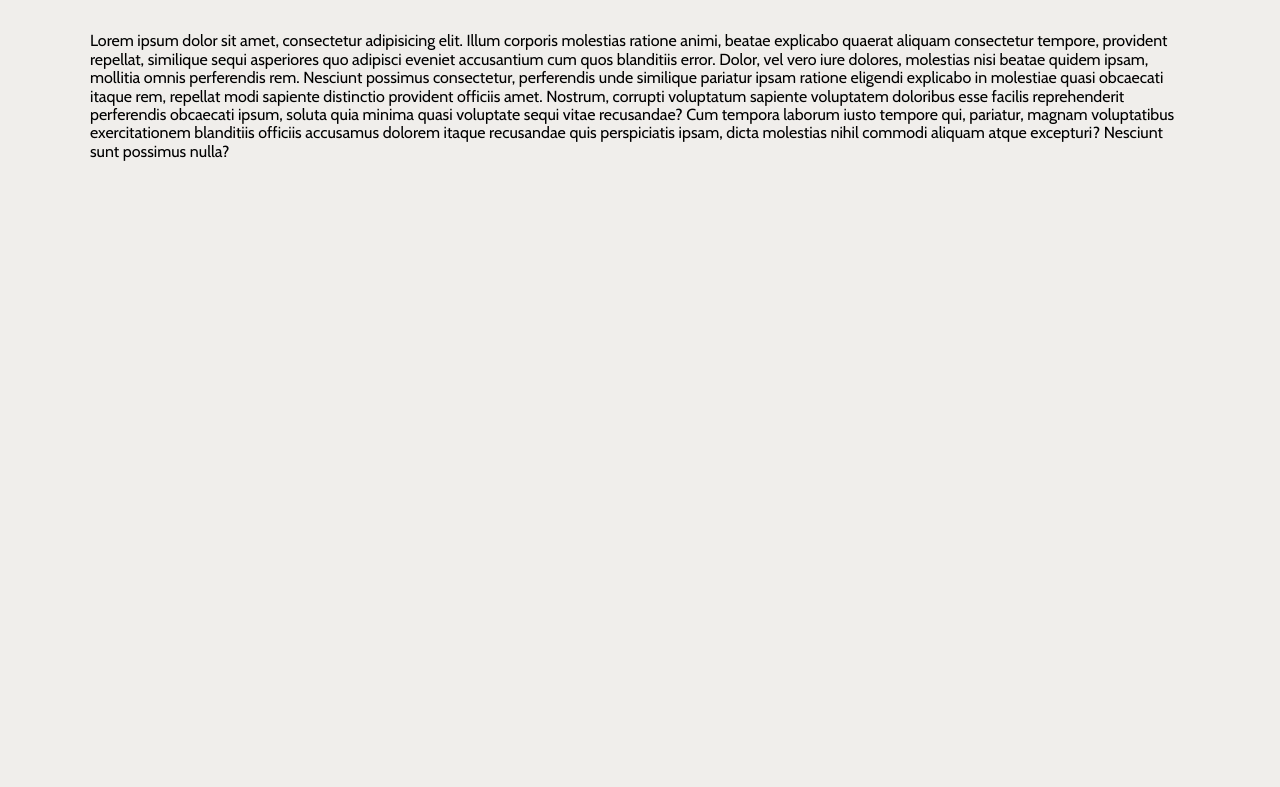
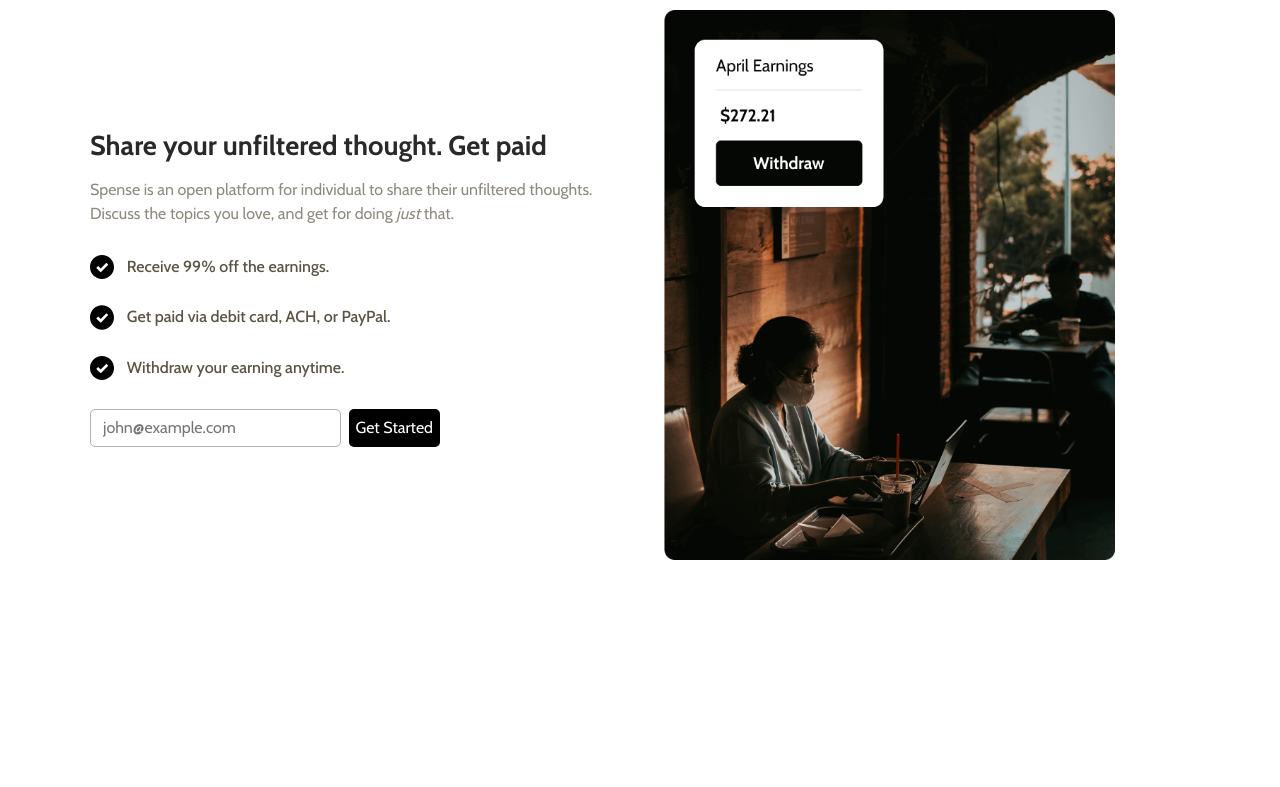
Before and after one commit to Takata21/Spence, a plain HTML site: page index.html in a window 1280 px wide. Shown: the part 88-875 px from the top of the page. Drawn offline with nearby package versions, Linux system fonts and the light colour scheme.

Commit message:
header done

```diff
--- a/index.html
+++ b/index.html
@@ -61,18 +61,45 @@
         </header>
         <main>
             <section class="hero">
-                Lorem ipsum dolor sit amet, consectetur adipisicing elit. Illum corporis molestias ratione animi, beatae explicabo quaerat aliquam consectetur tempore, provident repellat, similique sequi asperiores quo adipisci eveniet accusantium cum quos blanditiis
-                error. Dolor, vel vero iure dolores, molestias nisi beatae quidem ipsam, mollitia omnis perferendis rem. Nesciunt possimus consectetur, perferendis unde similique pariatur ipsam ratione eligendi explicabo in molestiae quasi obcaecati itaque
-                rem, repellat modi sapiente distinctio provident officiis amet. Nostrum, corrupti voluptatum sapiente voluptatem doloribus esse facilis reprehenderit perferendis obcaecati ipsum, soluta quia minima quasi voluptate sequi vitae recusandae?
-                Cum tempora laborum iusto tempore qui, pariatur, magnam voluptatibus exercitationem blanditiis officiis accusamus dolorem itaque recusandae quis perspiciatis ipsam, dicta molestias nihil commodi aliquam atque excepturi? Nesciunt sunt possimus
-                nulla?
+                <div class="hero-img" role="img"></div>
+                <div class="hero-content">
+                    <h2 class="hero-title">Share your unfiltered thought. Get paid</h2>
+                    <p class="hero-p u-p">
+                        Spense is an open platform for individual to share their unfiltered thoughts. Discuss the topics you love, and get for doing <i>just</i> that.
+                    </p>
+                    <div class="paymentfeatures-container">
+                        <ul class="paymentfeatures">
+                            <li class="paymentfeatures-item">
+                                <img src="./static/img/Checkmark.svg" alt="">
+                                <p>Receive 99% off the earnings.</p>
+                            </li>
+                            <li class="paymentfeatures-item">
+                                <img src="./static/img/Checkmark.svg" alt="">
+                                <p>Get paid via debit card, ACH, or PayPal.</p>
+                            </li>
+                            <li class="paymentfeatures-item">
+                                <img src="./static/img/Checkmark.svg" alt="">
+                                <p>Withdraw your earning anytime.</p>
+                            </li>
+                        </ul>
+                        <div class="form-container">
+                            <form action="" class="form">
+                                <div class="input-group">
+                                    <input type="text" class="form-control" placeholder="john@example.com">
+                                    <button class="btn " type="button " id="button-addon2 ">Get Started</button>
+                                </div>
+                            </form>
+                        </div>
+                    </div>
+                </div>
+
             </section>
         </main>
 
 
         <br><br><br><br><br><br><br><br><br><br><br><br><br><br><br><br><br><br><br><br><br><br><br><br><br><br><br><br><br><br><br><br><br><br><br><br><br><br><br><br><br><br><br><br><br><br><br><br><br><br><br><br><br><br><br><br><br><br><br><br><br><br><br><br><br><br><br><br><br><br><br><br><br><br><br><br><br><br><br><br><br><br><br><br><br><br><br><br><br><br><br><br><br><br><br><br><br><br><br><br>
     </div>
-    <script src="./src/js/index.js"></script>
+    <script src="./src/js/index.js "></script>
 </body>
 
 </html>
--- a/static/css/header.css
+++ b/static/css/header.css
@@ -1,11 +1,10 @@
 header {
     position: sticky;
-    margin: 0 1rem;
     left: 0;
     right: 0;
     top: 0;
     z-index: 9999;
-    padding: 1.5rem 1rem;
+    padding-top: 1rem;
 }
 
 .logo {
@@ -31,7 +30,7 @@ header {
 .header-head {
     display: flex;
     justify-content: space-between;
-    padding: 1rem;
+    padding: 1rem 0;
 }
 
 .hamburger-button {
@@ -115,6 +114,121 @@ header {
     margin-top: 35px;
 }
 
+
+/*------------------------------*/
+
+
+/*HERO STYLES*/
+
+
+/*------------------------------*/
+
+.hero {
+    padding: 2rem 0;
+}
+
+.hero-img {
+    height: 300px;
+    background-image: url('../img/hero-img-mobile.png');
+    background-repeat: no-repeat;
+    background-size: cover;
+    object-fit: contain;
+}
+
+.hero-title {
+    font-size: 1.7rem;
+    line-height: 2rem;
+    margin-bottom: 0;
+    color: var(--TitleColor);
+}
+
+.paymentfeatures-item {
+    display: flex;
+    gap: .8rem;
+    color: var(--TextColor2);
+    font-weight: 500;
+}
+
+.form-container {
+    margin: 1rem 0;
+    max-width: 350px;
+}
+
+.input-group {
+    display: flex;
+    flex-wrap: wrap;
+    align-items: stretch;
+    width: 100%;
+    gap: .5rem;
+}
+
+.form-control {
+    display: block;
+    padding: .375rem .75rem;
+    font-size: 1rem;
+    font-weight: 400;
+    line-height: 1.5;
+    flex: 1 1 auto;
+    border-radius: 5px;
+    border: 1px solid #B2B2B1;
+}
+
+.btn {
+    display: inline-block;
+    font-weight: 400;
+    line-height: 1.5;
+    background: black;
+    color: white;
+    cursor: pointer;
+    border: 1px solid transparent;
+    border-radius: 5px;
+    transition: linear all .5s;
+}
+
+.btn:hover {
+    color: black;
+    background: white;
+    border: 1px solid #B2B2B1;
+}
+
+.form-control:focus {
+    outline: none;
+}
+
+@media screen and (min-width: 540px) {
+    .hero-img {
+        background-image: url('../img/hero-img-tablet.png');
+        background-size: contain;
+        height: 550px;
+    }
+    .hero-p {
+        font-size: 1.2rem;
+        line-height: 1.5rem;
+    }
+}
+
+@media screen and (min-width: 1024px) {
+    .hero {
+        display: grid;
+        grid-template-columns: 1fr 1fr;
+        align-items: center;
+        gap: 3rem
+    }
+    .hero-img {
+        order: 2;
+        background-image: url('../img/hero-img-desktop.png');
+    }
+}
+
+
+/*------------------------------*/
+
+
+/*END HERO STYLES*/
+
+
+/*------------------------------*/
+
 @media screen and (min-width: 540px) {
     header {
         display: flex;
--- a/static/css/index.css
+++ b/static/css/index.css
@@ -1,18 +1,35 @@
 @import url('./header.css');
+:root {
+    --TitleColor: #292929;
+    --TextColor: #8E8A7F;
+    --TextColor2: #5A5444;
+}
+
 body {
     font-family: 'Cabin', sans-serif;
     font-size: 16px;
-    background: #F0EEEB;
+}
+
+ul {
+    list-style: none;
+    padding: 0;
+    margin: 0;
 }
 
 .container {
     max-width: 1100px;
     margin: auto;
+    padding: 0 1rem;
     /* border: 1px solid red; */
 }
 
 .break {
     display: none;
+}
+
+.u-p {
+    color: var(--TextColor);
+    font-size: 1rem;
 }
 
 .welcome-banner {
```
Also changed, not shown: static/img/hero-img-desktop.png (renamed from static/img/Hero Image (Desktop).png), static/img/hero-img-mobile.png (renamed from static/img/Hero Image (Mobile).png), static/img/hero-img-tablet.png (renamed from static/img/Hero Image (Tablet).png).
